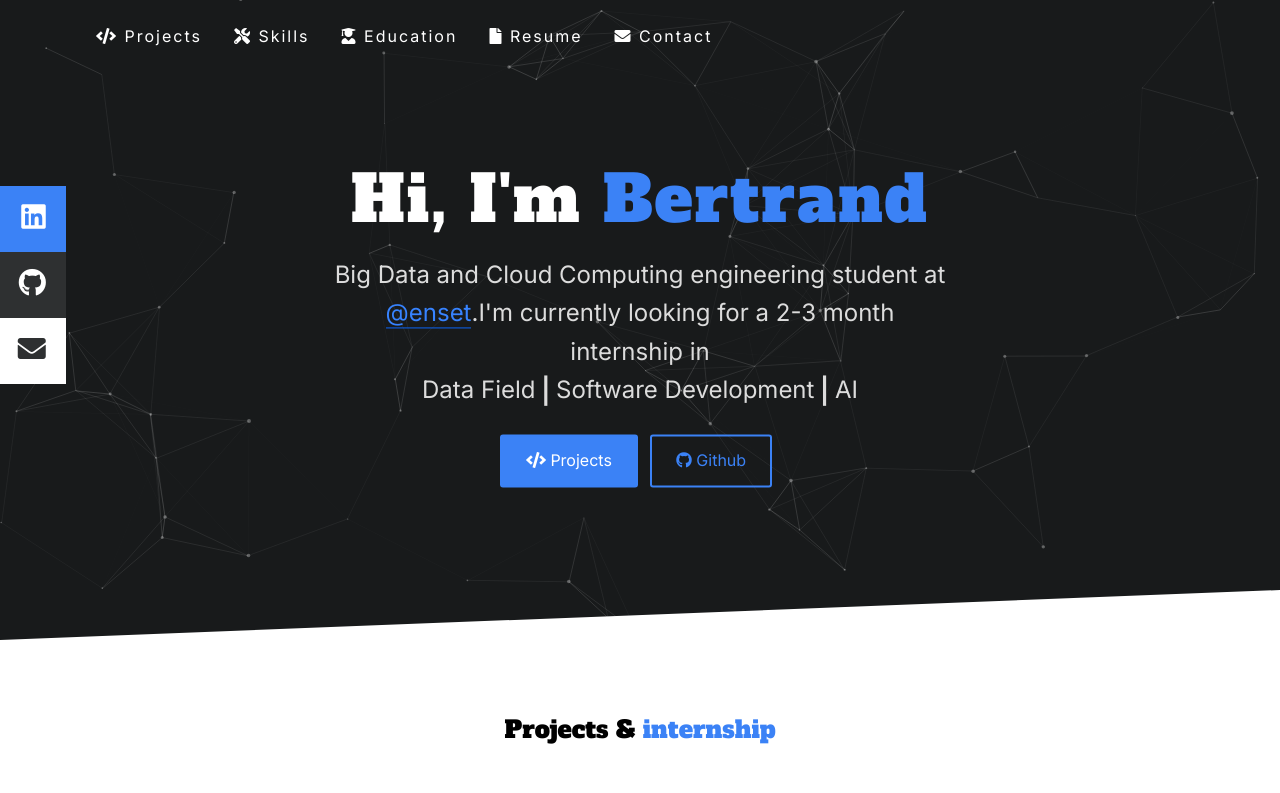
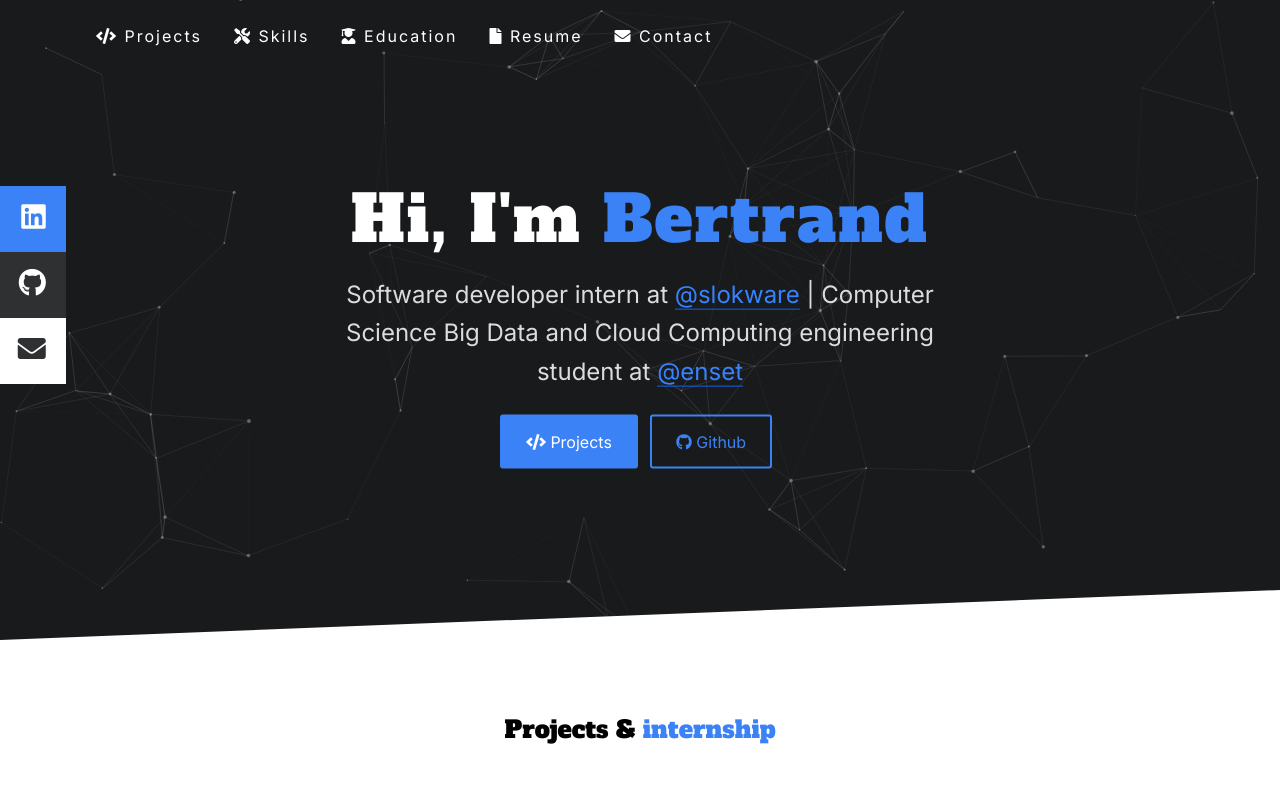
Before and after one commit to BertrandKafando/bertrandkafando.github.io, a website: page index.html in a window 1280 px wide. Shown: the top 793 px of the page. Drawn offline with nearby package versions, Linux system fonts and the light colour scheme.

Commit message:
update title internship slokware

```diff
--- a/index.html
+++ b/index.html
@@ -133,7 +133,8 @@
               Hi, I'm <span class="main-font text-blue">Bertrand</span>
             </h1>
             <p class="student" id="student">
-             Big Data and Cloud Computing engineering student at <a href="https://www.enset-media.ac.ma/" class="blue-link-underline" target="_blank">@enset</a>.I'm currently looking for a 2-3 month internship in <br>  Data Field<span class="main-font "> | </span>Software Development<span class="main-font "> | </span>AI
+             Software developer intern at <a href="https://www.slokware.com/" class="blue-link-underline" target="_blank">@slokware</a> | Computer Science Big Data and Cloud Computing engineering student at <a href="https://www.enset-media.ac.ma/" class="blue-link-underline" target="_blank">@enset</a>
+             <!-- .I'm currently looking for a 2-3 month internship in <br>  Data Field<span class="main-font "> | </span>Software Development<span class="main-font "> | </span>AI  -->
             </p>
             <div class="hero-btns">
               <a href="#projects" class="btn-blue"><i class="fas fa-code"></i> Projects</a>
```
